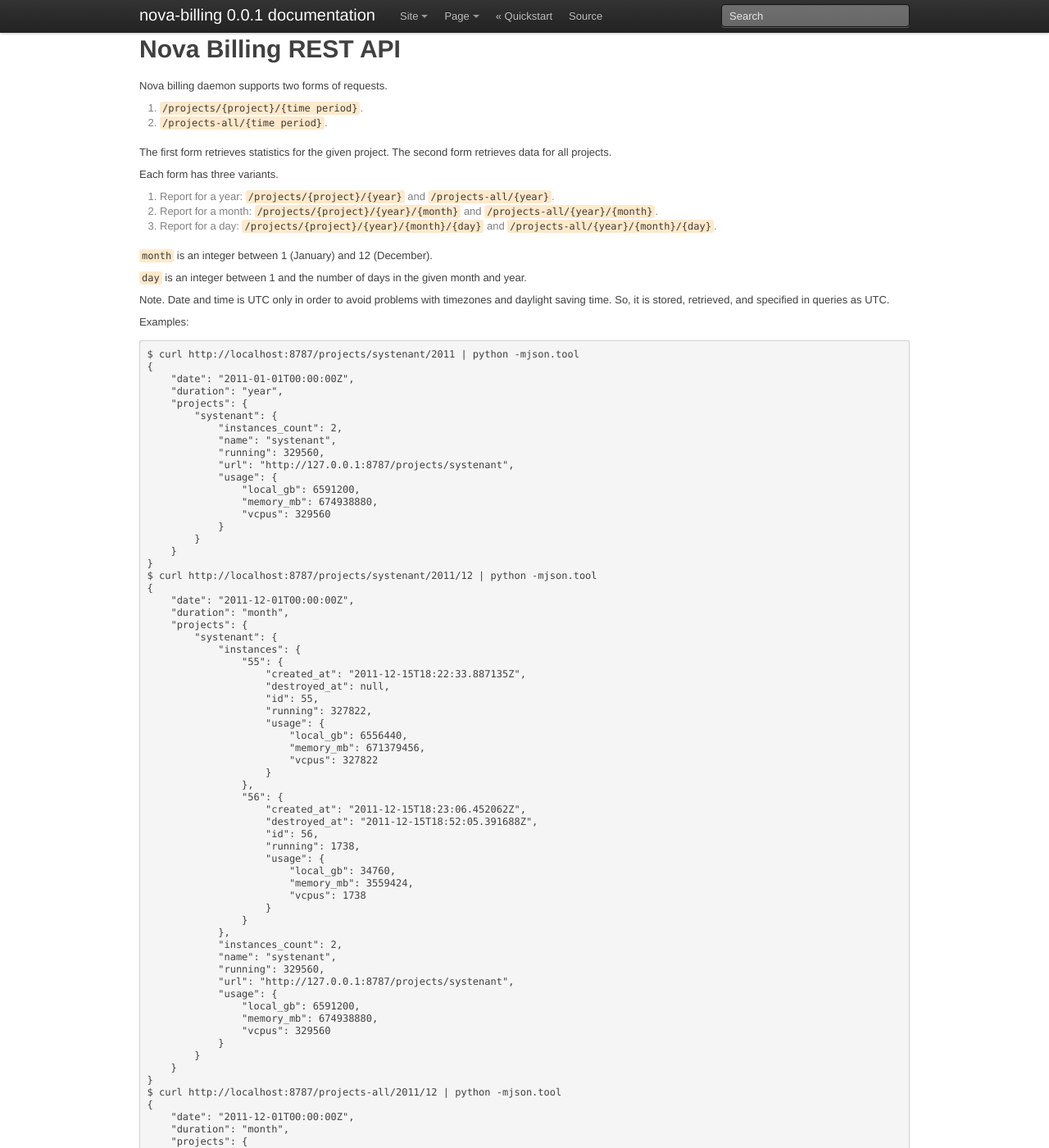
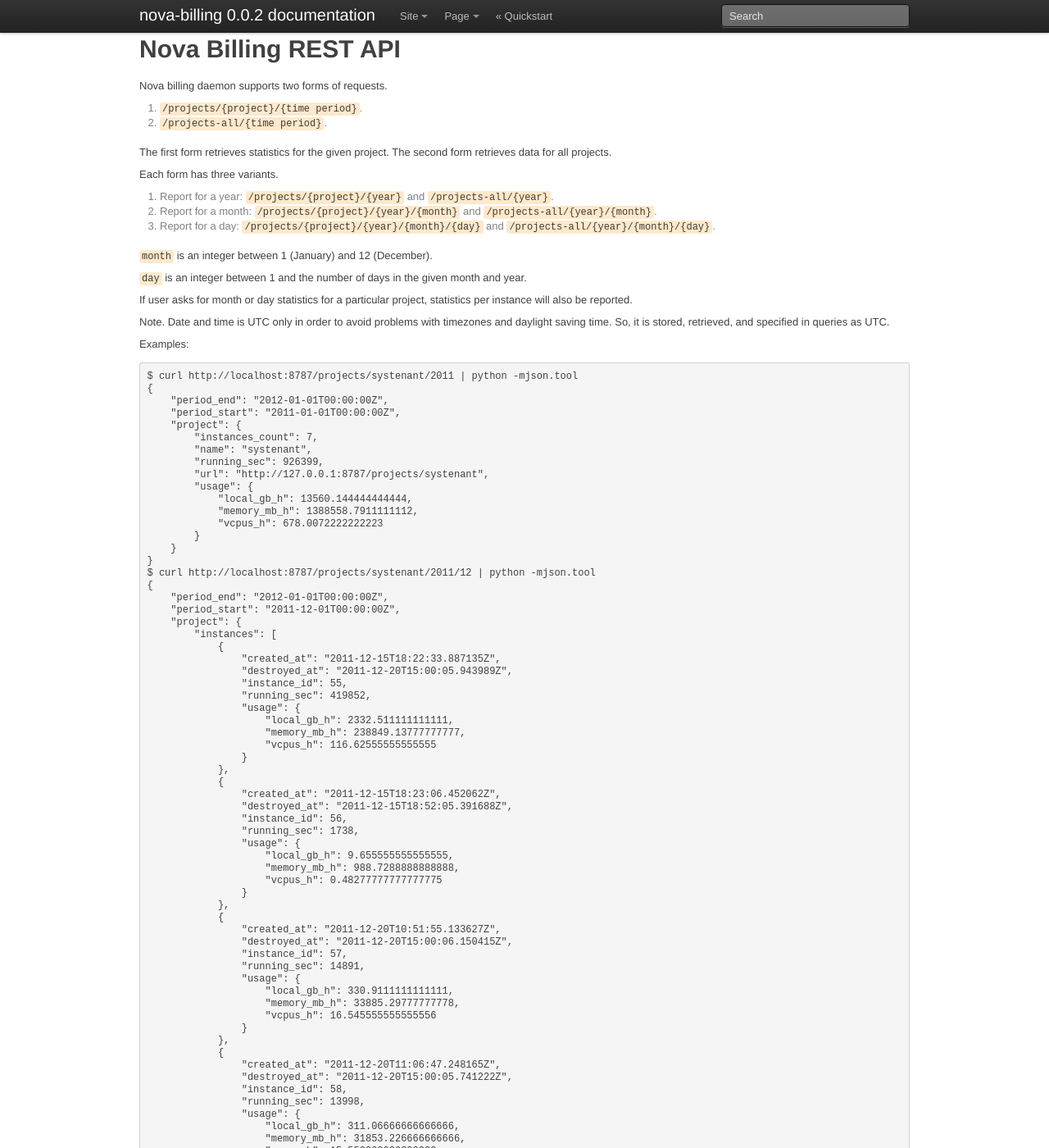
Before and after one commit to griddynamics/nova-billing, a Sphinx documentation site: the page built from doc/source/restapi.rst, in a window 1280 px wide and 1400 px high. Shown: the whole window at 82% size. Built offline with Sphinx 7.4.7, drawn with Linux system fonts in a browser that asks for light colours; some of the changed text lies outside the part shown.

Commit message:
update report format; add new urls; fix bootstrap theme issues

```diff
--- a/doc/source/_themes/bootstrap/relations.html
+++ b/doc/source/_themes/bootstrap/relations.html
@@ -1,8 +1,8 @@
 {%- if prev %}
   <li><a href="{{ prev.link|e }}"
-         title="{{ _('previous chapter') }}">{{ "&laquo;"|safe }} {{ prev.title|truncate(length=16, killwords=True) }}</a></li>
+         title="{{ _('Previous Chapter: ') + prev.title|striptags }}">{{ "&laquo;"|safe }} {{ prev.title|striptags|truncate(length=16, killwords=True) }}</a></li>
 {%- endif %}
 {%- if next %}
   <li><a href="{{ next.link|e }}"
-         title="{{ _('next chapter') }}">{{ next.title|truncate(length=16, killwords=True) }} {{ "&raquo;"|safe }}</a></li>
+         title="{{ _('Next Chapter: ') + prev.title|striptags }}">{{ next.title|striptags|truncate(length=16, killwords=True) }} {{ "&raquo;"|safe }}</a></li>
 {%- endif %}
--- a/doc/source/api/autoindex.rst
+++ b/doc/source/api/autoindex.rst
@@ -1,11 +1,13 @@
+Nova Billing Modules
+==============================================================================
 .. toctree::
    :maxdepth: 1
 
    nova_billing.amqp.rst
-   nova_billing.billing.rst
    nova_billing.db.sqlalchemy.api.rst
    nova_billing.db.sqlalchemy.models.rst
    nova_billing.db.sqlalchemy.session.rst
    nova_billing.rest.rst
    nova_billing.usage.rst
+   nova_billing.version.rst
    nova_billing.vm_states.rst
--- a/doc/source/api/nova_billing.billing.rst
+++ b/doc/source/api/nova_billing.version.rst
@@ -1,6 +1,6 @@
-The :mod:`nova_billing.billing` Module
+The :mod:`nova_billing.version` Module
 ==============================================================================
-.. automodule:: nova_billing.billing
+.. automodule:: nova_billing.version
   :members:
   :undoc-members:
   :show-inheritance:
--- a/doc/source/conf.py
+++ b/doc/source/conf.py
@@ -41,16 +41,16 @@ master_doc = 'index'
 
 # General information about the project.
 project = u'nova-billing'
-copyright = u'2011, Alessio Ababilov, Ivan Kolodyazhny'
+copyright = u'2011, Alessio Ababilov, Ivan Kolodyazhny (GridDynamics Openstack Core Team)'
 
 # The version info for the project you're documenting, acts as replacement for
 # |version| and |release|, also used in various other places throughout the
 # built documents.
 #
 # The short X.Y version.
-version = '0.0.1'
+version = '0.0.2'
 # The full version, including alpha/beta/rc tags.
-release = '0.0.1'
+release = '0.0.2'
 
 # The language for content autogenerated by Sphinx. Refer to documentation
 # for a list of supported languages.
@@ -147,7 +147,7 @@ html_static_path = ['_static']
 #html_split_index = False
 
 # If true, links to the reST sources are added to the pages.
-#html_show_sourcelink = True
+html_show_sourcelink = False
 
 # If true, "Created using Sphinx" is shown in the HTML footer. Default is True.
 #html_show_sphinx = True
@@ -179,7 +179,7 @@ htmlhelp_basename = 'nova-billingdoc'
 # (source start file, target name, title, author, documentclass [howto/manual]).
 latex_documents = [
   ('index', 'nova-billing.tex', u'nova-billing Documentation',
-   u'Alessio Ababilov, Ivan Kolodyazhny', 'manual'),
+   u'Alessio Ababilov, Ivan Kolodyazhny (GridDynamics Openstack Core Team)', 'manual'),
 ]
 
 # The name of an image file (relative to this directory) to place at the top of
@@ -212,7 +212,7 @@ latex_documents = [
 # (source start file, name, description, authors, manual section).
 man_pages = [
     ('index', 'nova-billing', u'nova-billing Documentation',
-     [u'Alessio Ababilov, Ivan Kolodyazhny (GridDynamics Openstack Core Team, (c) GridDynamics)'], 1)
+     [u'Alessio Ababilov, Ivan Kolodyazhny (GridDynamics Openstack Core Team)'], 1)
 ]
 
 sys.path.append(os.path.abspath('_themes'))
--- a/doc/source/index.rst
+++ b/doc/source/index.rst
@@ -13,7 +13,7 @@ Contents:
 
 
 Developer Docs
-==============
+--------------
 
 .. toctree::
    :maxdepth: 1
@@ -22,7 +22,7 @@ Developer Docs
 
 
 User Docs
-=========
+---------
 .. toctree::
    :maxdepth: 1
 
@@ -31,7 +31,7 @@ User Docs
 
 
 Indices and tables
-==================
+------------------
 
 * :ref:`genindex`
 * :ref:`modindex`
--- a/doc/source/restapi.rst
+++ b/doc/source/restapi.rst
@@ -19,6 +19,8 @@ Each form has three variants.
 
 ``day`` is an integer between 1 and the number of days in the given month and year.
 
+If user asks for month or day statistics for a particular project, statistics per instance will also be reported.
+
 Note. Date and time is UTC only in order to avoid problems with timezones and daylight saving time.
 So, it is stored, retrieved, and specified in queries as UTC.
 
@@ -26,102 +28,129 @@ Examples::
 
     $ curl http://localhost:8787/projects/systenant/2011 | python -mjson.tool
     {
-        "date": "2011-01-01T00:00:00Z",
-        "duration": "year",
-        "projects": {
-            "systenant": {
-                "instances_count": 2,
-                "name": "systenant",
-                "running": 329560,
-                "url": "http://127.0.0.1:8787/projects/systenant",
-                "usage": {
-                    "local_gb": 6591200,
-                    "memory_mb": 674938880,
-                    "vcpus": 329560
-                }
+        "period_end": "2012-01-01T00:00:00Z",
+        "period_start": "2011-01-01T00:00:00Z",
+        "project": {
+            "instances_count": 7,
+            "name": "systenant",
+            "running_sec": 926399,
+            "url": "http://127.0.0.1:8787/projects/systenant",
+            "usage": {
+                "local_gb_h": 13560.144444444444,
+                "memory_mb_h": 1388558.7911111112,
+                "vcpus_h": 678.0072222222223
             }
         }
     }
     $ curl http://localhost:8787/projects/systenant/2011/12 | python -mjson.tool
     {
-        "date": "2011-12-01T00:00:00Z",
-        "duration": "month",
-        "projects": {
-            "systenant": {
-                "instances": {
-                    "55": {
-                        "created_at": "2011-12-15T18:22:33.887135Z",
-                        "destroyed_at": null,
-                        "id": 55,
-                        "running": 327822,
-                        "usage": {
-                            "local_gb": 6556440,
-                            "memory_mb": 671379456,
-                            "vcpus": 327822
-                        }
-                    },
-                    "56": {
-                        "created_at": "2011-12-15T18:23:06.452062Z",
-                        "destroyed_at": "2011-12-15T18:52:05.391688Z",
-                        "id": 56,
-                        "running": 1738,
-                        "usage": {
-                            "local_gb": 34760,
-                            "memory_mb": 3559424,
-                            "vcpus": 1738
-                        }
+        "period_end": "2012-01-01T00:00:00Z",
+        "period_start": "2011-12-01T00:00:00Z",
+        "project": {
+            "instances": [
+                {
+                    "created_at": "2011-12-15T18:22:33.887135Z",
+                    "destroyed_at": "2011-12-20T15:00:05.943989Z",
+                    "instance_id": 55,
+                    "running_sec": 419852,
+                    "usage": {
+                        "local_gb_h": 2332.511111111111,
+                        "memory_mb_h": 238849.13777777777,
+                        "vcpus_h": 116.62555555555555
                     }
                 },
-                "instances_count": 2,
-                "name": "systenant",
-                "running": 329560,
-                "url": "http://127.0.0.1:8787/projects/systenant",
-                "usage": {
-                    "local_gb": 6591200,
-                    "memory_mb": 674938880,
-                    "vcpus": 329560
+                {
+                    "created_at": "2011-12-15T18:23:06.452062Z",
+                    "destroyed_at": "2011-12-15T18:52:05.391688Z",
+                    "instance_id": 56,
+                    "running_sec": 1738,
+                    "usage": {
+                        "local_gb_h": 9.655555555555555,
+                        "memory_mb_h": 988.7288888888888,
+                        "vcpus_h": 0.48277777777777775
+                    }
+                },
+                {
+                    "created_at": "2011-12-20T10:51:55.133627Z",
+                    "destroyed_at": "2011-12-20T15:00:06.150415Z",
+                    "instance_id": 57,
+                    "running_sec": 14891,
+                    "usage": {
+                        "local_gb_h": 330.9111111111111,
+                        "memory_mb_h": 33885.29777777778,
+                        "vcpus_h": 16.545555555555556
+                    }
+                },
+                {
+                    "created_at": "2011-12-20T11:06:47.248165Z",
+                    "destroyed_at": "2011-12-20T15:00:05.741222Z",
+                    "instance_id": 58,
+                    "running_sec": 13998,
+                    "usage": {
+                        "local_gb_h": 311.06666666666666,
+                        "memory_mb_h": 31853.226666666666,
+                        "vcpus_h": 15.553333333333333
+                    }
+                },
+                {
+                    "created_at": "2011-12-20T15:00:26.935897Z",
+                    "destroyed_at": null,
+                    "instance_id": 59,
+                    "running_sec": 158737,
+                    "usage": {
+                        "local_gb_h": 3527.488888888889,
+                        "memory_mb_h": 361214.8622222222,
+                        "vcpus_h": 176.37444444444444
+                    }
+                },
+                {
+                    "created_at": "2011-12-20T15:01:46.182289Z",
+                    "destroyed_at": null,
+                    "instance_id": 60,
+                    "running_sec": 158658,
+                    "usage": {
+                        "local_gb_h": 3525.733333333333,
+                        "memory_mb_h": 361035.0933333333,
+                        "vcpus_h": 176.28666666666666
+                    }
+                },
+                {
+                    "created_at": "2011-12-20T15:03:59.334251Z",
+                    "destroyed_at": null,
+                    "instance_id": 61,
+                    "running_sec": 158525,
+                    "usage": {
+                        "local_gb_h": 3522.777777777778,
+                        "memory_mb_h": 360732.44444444444,
+                        "vcpus_h": 176.13888888888889
+                    }
                 }
+            ],
+            "instances_count": 7,
+            "name": "systenant",
+            "running_sec": 926399,
+            "url": "http://127.0.0.1:8787/projects/systenant",
+            "usage": {
+                "local_gb_h": 13560.144444444444,
+                "memory_mb_h": 1388558.7911111112,
+                "vcpus_h": 678.0072222222223
             }
         }
     }
     $ curl http://localhost:8787/projects-all/2011/12 | python -mjson.tool
     {
-        "date": "2011-12-01T00:00:00Z",
-        "duration": "month",
+        "period_end": "2012-01-01T00:00:00Z",
+        "period_start": "2011-12-01T00:00:00Z",
         "projects": {
             "systenant": {
-                "instances": {
-                    "55": {
-                        "created_at": "2011-12-15T18:22:33.887135Z",
-                        "destroyed_at": null,
-                        "id": 55,
-                        "running": 327822,
-                        "usage": {
-                            "local_gb": 6556440,
-                            "memory_mb": 671379456,
-                            "vcpus": 327822
-                        }
-                    },
-                    "56": {
-                        "created_at": "2011-12-15T18:23:06.452062Z",
-                        "destroyed_at": "2011-12-15T18:52:05.391688Z",
-                        "id": 56,
-                        "running": 1738,
-                        "usage": {
-                            "local_gb": 34760,
-                            "memory_mb": 3559424,
-                            "vcpus": 1738
-                        }
-                    }
-                },
-                "instances_count": 2,
+                "instances_count": 7,
                 "name": "systenant",
-                "running": 329560,
+                "running_sec": 926399,
                 "url": "http://127.0.0.1:8787/projects/systenant",
                 "usage": {
-                    "local_gb": 6591200,
-                    "memory_mb": 674938880,
-                    "vcpus": 329560
+                    "local_gb_h": 13560.144444444444,
+                    "memory_mb_h": 1388558.7911111112,
+                    "vcpus_h": 678.0072222222223
                 }
             }
         }
```
Also changed, not shown: nova_billing/version.py (renamed from setup.py, +5 -22 lines), doc/source/_themes/bootstrap/static/bootstrap.css, 10 other files.
